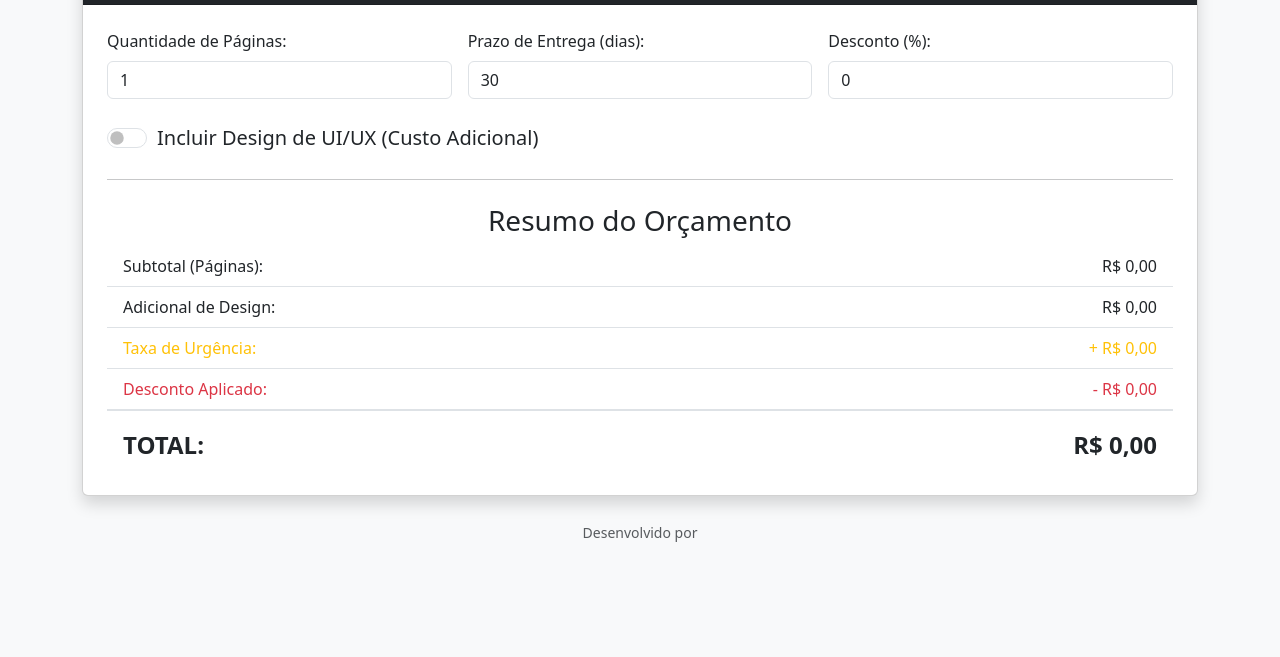
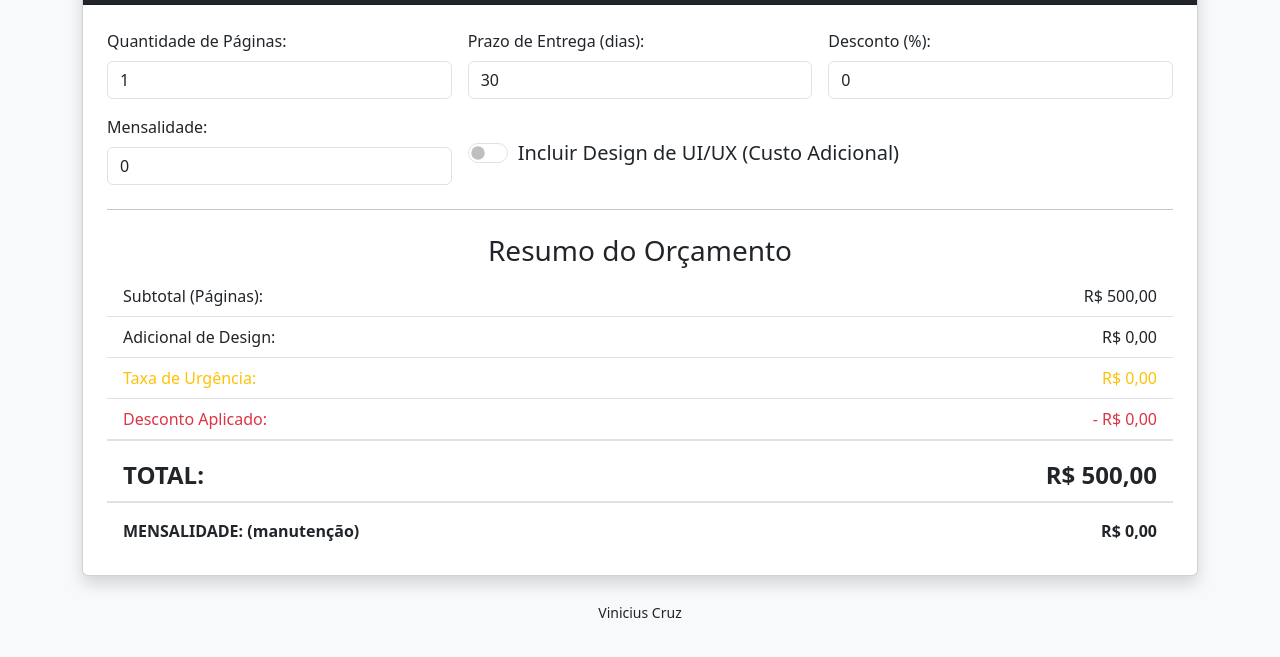
Before and after one commit to KagannoMatto/curso-dev-js, a plain HTML site: page atividades-individuais/js/projetos/atividade_orcamento.html in a window 1280 px wide. Shown: the part 99-756 px from the top of the page. Drawn offline with nearby package versions, Linux system fonts and the light colour scheme.

Commit message:
pipipi popopo

```diff
--- a/atividades-individuais/js/projetos/atividade_orcamento.html
+++ b/atividades-individuais/js/projetos/atividade_orcamento.html
@@ -30,7 +30,11 @@
                         <label for="desconto" class="form-label">Desconto (%):</label>
                         <input type="number" class="form-control" id="desconto" value="0" min="0" max="100">
                     </div>
-                    <div class="col-12 mt-4">
+                    <div class="col-md-4">
+                        <label for="mensalidade" class="form-label">Mensalidade:</label>
+                        <input type="number" class="form-control" id="mensalidade" value="0" min="0">
+                    </div>
+                    <div class="col-8 mt-4">
                         <div class="form-check form-switch fs-5">
                             <input class="form-check-input" type="checkbox" id="inclui-design">
                             <label class="form-check-label" for="inclui-design">Incluir Design de UI/UX (Custo
@@ -64,6 +68,10 @@
                             <span>TOTAL:</span>
                             <span id="resumo-total">R$ 0,00</span>
                         </li>
+                        <li class="list-group-item d-flex justify-content-between fs-6 fw-bold border-top pt-3">
+                            <span>MENSALIDADE: (manutenção)</span>
+                            <span id="resumo-mensalidade">R$ 0,00</span>
+                        </li>
                     </ul>
                 </div>
 
@@ -71,9 +79,9 @@
         </div>
 
         <div class="text-center mt-4">
-            <small class="text-muted">Desenvolvido por <span class="seu-nome"></span></small>
+            <small class="seu-nome">Desenvolvido por <span class="seu-nome"></span></small>
     </div>
-<script src=""></script>
+<script src="orcamentos.js"></script>
 </body>
 
 </html>
--- a/atividades-individuais/js/projetos/orcamentos.js
+++ b/atividades-individuais/js/projetos/orcamentos.js
@@ -1,44 +1,58 @@
-document.querySelector('.seu-nome').textContent = "Vinicius Cruz";
-const PRECO_PRO_PAGINA = 500;
+document.querySelector(".seu-nome").textContent = "Vinicius Cruz";
+const PRECO_POR_PAGINA = 500;
 const PRECO_DESIGN_ADICIONAL = 1000;
 
-const inputPaginas = document.querySelector ("#qtde-paginas");
-const inputDesconto = document.querySelector ("#desconto");
-const checkboxDesign = document.querySelector ("#inclui-design");
-const inputPrazo = document.querySelector ("#prazo-entrega");
-const resumoSubtotal = document.querySelector ("#resumo-subtotal");
-const resumoAdicional = document.querySelector ("#resumo-adicional");
-const resumoUrgencia = document.querySelector ("#resumo-urgencia");
-const resumoDesconto = document.querySelector ("#resumo-desconto");
-const resumoTotal = document.querySelector ("#resumo-total");
+const inputPaginas = document.querySelector("#qtd-paginas");
+const inputDesconto = document.querySelector("#desconto");
+const checkboxDesign = document.querySelector("#inclui-design");
+const inputPrazo = document.querySelector("#prazo-entrega");
+const resumoSubtotal = document.querySelector("#resumo-subtotal");
+const resumoAdicional = document.querySelector("#resumo-adicional");
+const resumoUrgencia = document.querySelector("#resumo-urgencia");
+const resumoDesconto = document.querySelector("#resumo-desconto");
+const resumoTotal = document.querySelector("#resumo-total");
+const inputMensalidade = document.querySelector("#mensalidade");
+const resumoMensalidade = document.querySelector("#resumo-mensalidade");
 
 const calcularSubtotal = (quantidade) => quantidade * PRECO_POR_PAGINA;
-
-const calcularValorDesconto = (valor, porcentagem) => valor * (porcentagem/100);
-
-function calcularTaxaDeUrgencia(valor, prazo){
-    /*
-    Taxa de Urgência:
-    - Se o prazo for menor que 5 dias: 10% sobre o valor base (páginas + design).
-    - Se o prazo for menor que 15 dias: 5% sobre o valor base(páginas + design).
-    - Se for 15 dias ou mais, a taxa é zero.
-    */
-   if(prazo < 5) {
+const calcularValorDesconto = (valor, porcentagem) => valor * (porcentagem / 100);
+function calcularTaxaDeUrgencia(valor, prazo) {
+    if (prazo < 5) {
         return valor * 0.1
-   }else if(prazo => 5 && prazo < 15){
-    valor * 0.05;
-   }else{
+    } else if (prazo >= 5 && prazo < 15) {
+        return valor * 0.05;
+    } else {
         return 0;
-   }
+    }
 }
 
-function atualizarOcamento(){
+function atualizarOrcamento() {
     const qtdPaginas = Number(inputPaginas.value);
     const porcentagemDesconto = Number(inputDesconto.value);
-    const prazo = Number (inputPrazo.value);
-    const desingIncluid = checkboxDesign.checked;
+    const prazo = Number(inputPrazo.value);
+    const designIncluido = checkboxDesign.checked;
     const subtotal = calcularSubtotal(qtdPaginas);
     const adicionalDesign = designIncluido ? PRECO_DESIGN_ADICIONAL : 0;
+    const mensalidade = Number(inputMensalidade.value);
 
 
+    const taxaUrgencia = calcularTaxaDeUrgencia(subtotal + adicionalDesign, prazo);
+    const valorDesconto = calcularValorDesconto((subtotal + adicionalDesign + taxaUrgencia), porcentagemDesconto);
+    const total = (subtotal + adicionalDesign + taxaUrgencia) - valorDesconto;
+    resumoSubtotal.textContent = formatarValor(subtotal);
+    resumoAdicional.textContent = formatarValor(adicionalDesign);
+    resumoUrgencia.textContent = formatarValor(taxaUrgencia);
+    resumoTotal.textContent = formatarValor(total);
+    resumoMensalidade.textContent = formatarValor(mensalidade);
 }
+const todosInputs = [inputPaginas, inputPrazo, inputDesconto, checkboxDesign, inputMensalidade];
+const formatarValor = valor => valor.toLocaleString("pt-BR",
+    {
+        style: "currency",
+        currency: "BRL"
+    }
+);
+todosInputs.forEach(input => {
+    input.addEventListener('input', atualizarOrcamento);
+});
+document.addEventListener("DOMContentLoaded", atualizarOrcamento);
```
